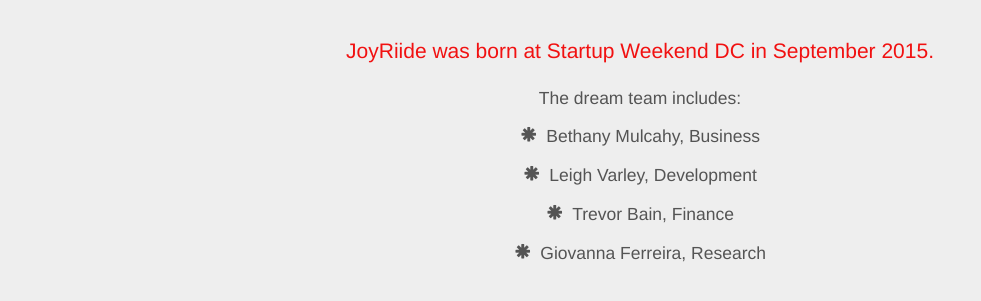
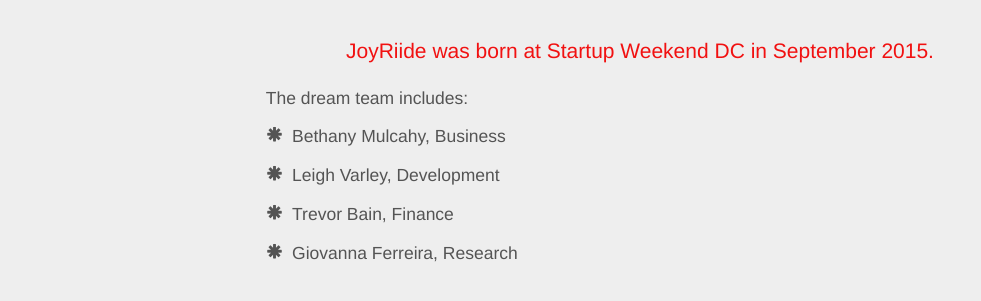
Before and after one commit to leighvarley/joyriide, a plain HTML site: page about.html in a window 1280 px wide. Shown: the part 153-454 px from the top of the page, without its empty margins (0-981 px from the left). Drawn offline with nearby package versions, Linux system fonts and the light colour scheme; files whose address does not match are found by name.

Commit message:
adjusted page layout and spacing

```diff
--- a/about.html
+++ b/about.html
@@ -10,7 +10,6 @@
   <meta name="viewport" content="width=device-width, initial-scale=1">
   <title>JoyRiide</title>
 </head>
-
 <!-- navbar -->
 <nav id="navbar" class="navbar navbar-default navbar-fixed-top">
   <div class="navbar-header">
@@ -19,10 +18,8 @@
       </a>
     </div>
 </nav>
-
-<div class="container">
-  <body>
-
+<body>
+  <div class="container">
     <!-- About section -->
     <div id="about">
       <h1>About JoyRiide</h1>
@@ -33,7 +30,6 @@
         <h5><span class="glyphicon glyphicon-asterisk"></span>Trevor Bain, Finance</h5>
         <h5><span class="glyphicon glyphicon-asterisk"></span>Giovanna Ferreira, Research</h5>
     </div>
-
-  </body>
-</div>
+  </div>
+</body>
 </html>
--- a/css/style.scss
+++ b/css/style.scss
@@ -5,13 +5,34 @@ $gray: #545454;
 $blue: #5BC0DE;
 $red: #F11111;
 
+//Layout
 body {
   margin: 3em;
   background-color: #eee;
   text-align: center;
-  padding-top: 3em;
+  padding: 3em;
+}
+.container {
+    align: center;
+    position: relative;
+    margin-left: auto;
+    margin-right: auto;
+    display: inline-block;
+    width: 70%;
+    h5, p {
+      text-align: left;
+    }
+}
+.btn {
+  background-color: #F11111;
+  border: 0em;
+  margin: 0.25em;
+}
+.glyphicon {
+  margin-right: 0.5em;
 }
 
+//Typography
 h1 {
   color: $blue;
   font-size: 3em;
@@ -45,18 +66,3 @@ p {
 color: $gray;
 font-size: 1em;
 }
-
-.glyphicon {
-  margin-right: 0.5em;
-}
-
-.btn {
-  background-color: #F11111;
-  border: 0em;
-  margin: 0.25em;
-  // a {
-  //   color: white;
-  //   text-decoration: none;
-  // }
-
-}
```
Also changed, not shown: index.html (+2 -6 lines), learn.html (+2 -8 lines), partner.html (+0 -8 lines), css/style.css, 1 other file.
